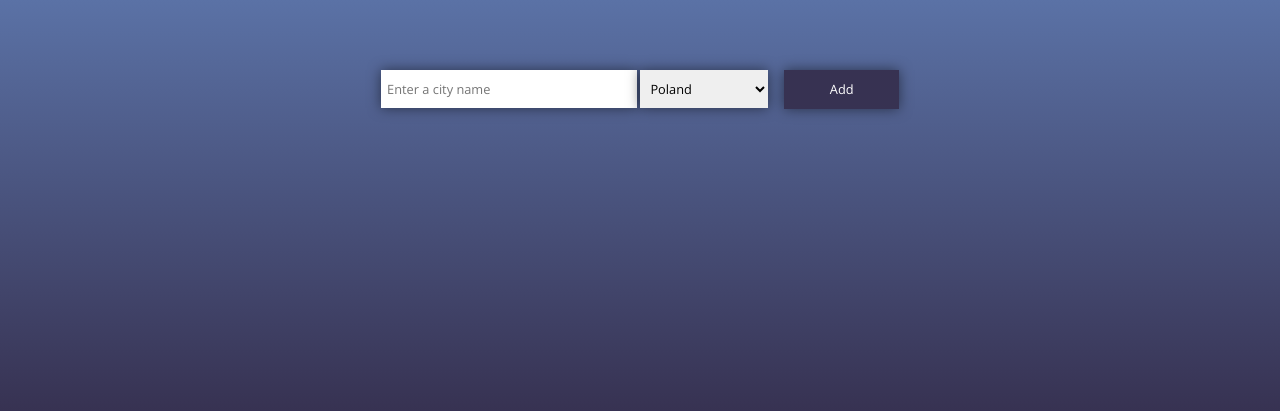
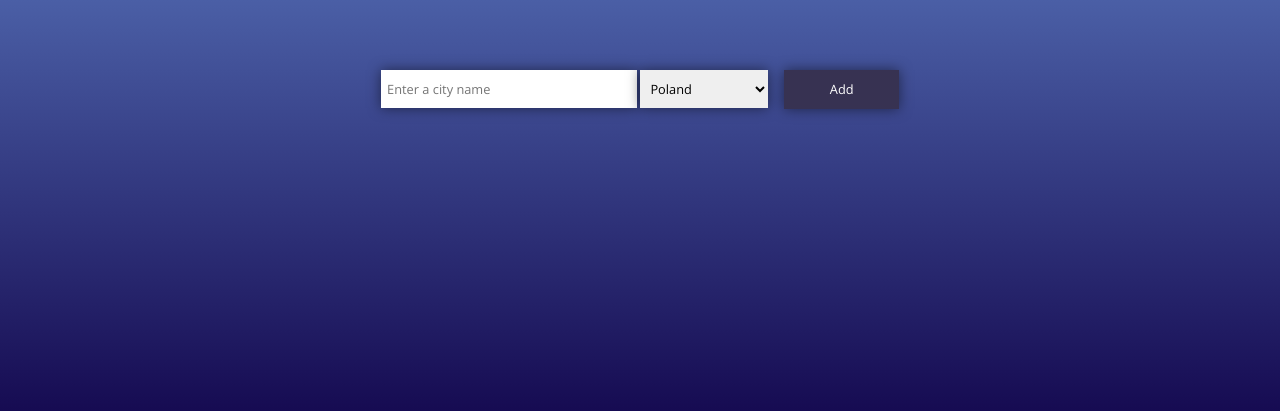
Before and after one commit to HavilandTuff/WeatherApp, a Flask app: page / in a window 1280 px wide. Shown: the part 389-800 px from the top of the page. Run offline with Flask 3, Linux system fonts and the light colour scheme.

Commit message:
Background color correction.

```diff
--- a/weatherapp/static/style.css
+++ b/weatherapp/static/style.css
@@ -26,7 +26,7 @@
 
 html, body {
 	min-height: 100vh;
-	background: linear-gradient(#7caef5, #373252);
+	background: linear-gradient(#7caef5, #160b52);
 	background-repeat: no-repeat;
 	background-attachment: fixed;
 	padding: 0;
--- a/weatherapp/templates/layout.html
+++ b/weatherapp/templates/layout.html
@@ -14,7 +14,8 @@
     <header class="d-flex flex-wrap align-items-center justify-content-center justify-content-md-between py-3">
         <div class="col-md-3"><a href="{{ url_for('main.home') }}">
             <img src="https://img.icons8.com/fluent/48/000000/rainy-weather.png">
-        </a><span class="fs-4 m-lg-2">Weather App</span> </div>
+        </a>
+        <span class="fs-4 m-lg-2">Weather App</span> </div>
         <div class="col-md-6 align-items-center justify-content-center text-center fs-2 fw-bold" >
             {% if current_user.is_authenticated %}
                 Welcome {{ current_user.username }}
@@ -34,6 +35,7 @@
                 <a class="nav-link fs-5 ms-2 header-link" href="{{ url_for('users.login') }}">Login</a>
                 <a class="nav-link fs-5 ms-2 header-link" href="{{ url_for('users.register') }}">Register</a>
         {% endif %}
+
         </div>
     </header>
  </div>
```
